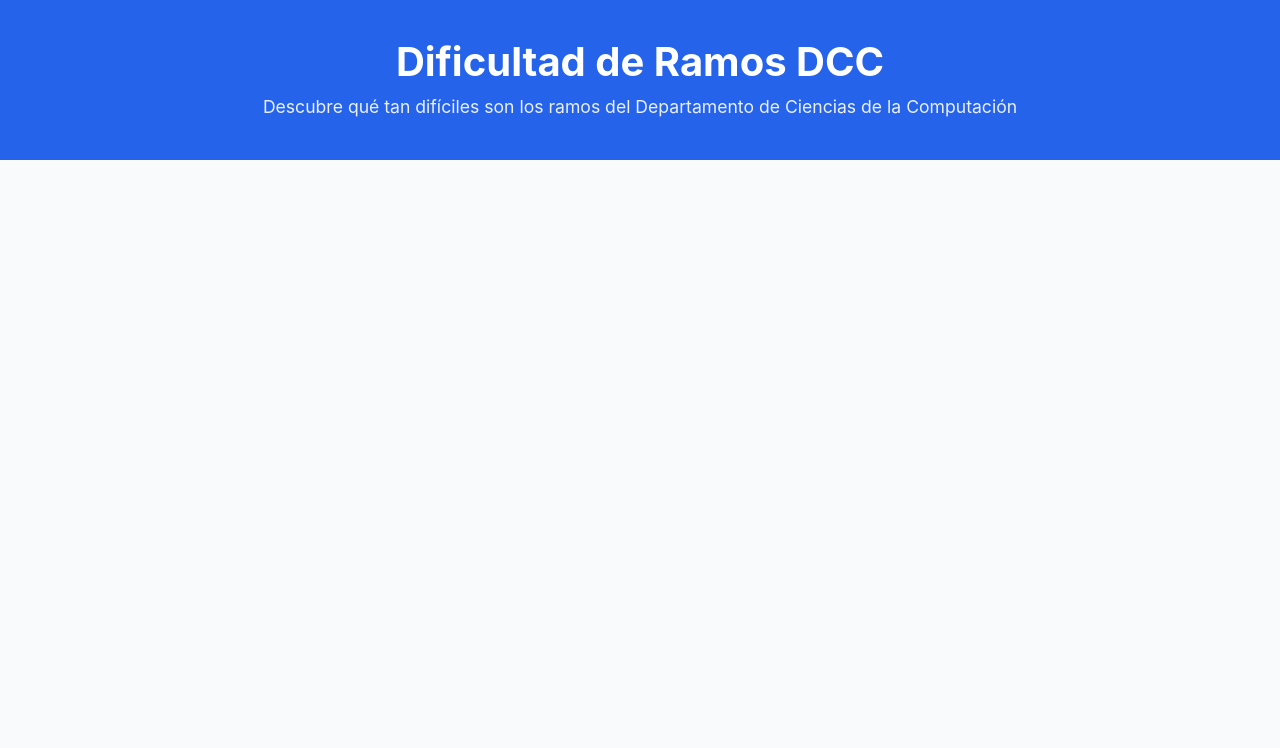
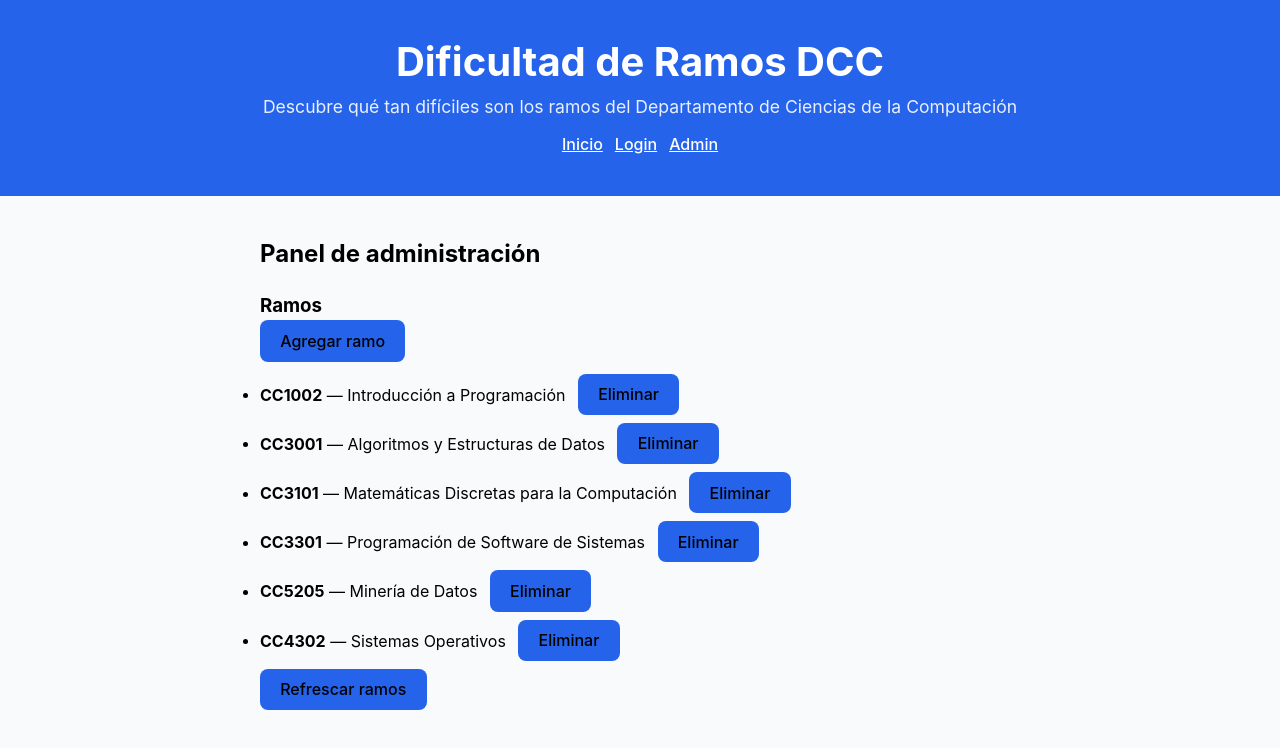
Before and after one commit to ZamayaT/proyectoWeb, a React (Vite) app in the folder frontend/: page /admin in a window 1280 px wide. Shown: the top 748 px of the page. Built offline with nearby package versions, Linux system fonts and the light colour scheme.

Commit message:
:feat: implement login and admin views plus routing

```diff
--- /dev/null
+++ b/frontend/src/Admin.tsx
@@ -0,0 +1,93 @@
+import { useEffect, useState } from 'react';
+import axios from 'axios';
+import { ramos } from './ramos';
+
+type Course = {
+  _id: string;
+  code: string;
+  name: string;
+  difficulty: number;
+  required: boolean;
+}
+
+export default function Admin() {
+  const [courses, setCourses] = useState<Course[]>([]);
+  const [loading, setLoading] = useState(false);
+  const [message, setMessage] = useState<string | null>(null);
+  const [showAdd, setShowAdd] = useState(false);
+  const [newName, setNewName] = useState('');
+  const [newCode, setNewCode] = useState('');
+
+  // Traemos los cursos estaticos por ahora
+  const getCourses = async () => {
+    try {
+      setLoading(true);
+      const mapped = ramos.map(r => ({
+        _id: r.id,
+        code: r.codigo,
+        name: r.nombre,
+        difficulty: r.dificultad,
+        required: false,
+      }));
+      setCourses(mapped);
+    } finally { setLoading(false); }
+  }
+
+  useEffect(() => {
+    getCourses();
+  }, []);
+
+  // Eliminar ramo (localmente por ahora)
+  const deleteCourse = async (id: string) => {
+    setCourses(prev => prev.filter(c => c._id !== id));
+    setMessage('Ramo eliminado (localmente por ahora)');
+  }
+
+  return (
+    <div style={{ padding: 20, color: 'black', maxWidth: 800, margin: '0 auto' }}>
+      <h2>Panel de administración</h2>
+      {message && <p>{message}</p>}
+      <section style={{ marginTop: 20 }}>
+        <h3>Ramos</h3>
+        <div style={{ marginBottom: 12 }}>
+          <button style={{ background: '#2563eb' }} onClick={() => setShowAdd(s => !s)}>{showAdd ? 'Cancelar' : 'Agregar ramo'} </button>
+        </div>
+        {showAdd && (
+          <div style={{ marginBottom: 12, padding: 10, border: '1px solid #ddd' }}>
+            <div style={{ marginBottom: 8 }}>
+              <label>Nombre</label>
+              <input value={newName} onChange={e => setNewName(e.target.value)} style={{ marginLeft: 8, background:'#2563eb' }} />
+            </div>
+            <div style={{ marginBottom: 8 }}>
+              <label>Codigo</label>
+              <input value={newCode} onChange={e => setNewCode(e.target.value)} style={{ marginLeft: 8, background:'#2563eb' }} />
+            </div>
+            <div>
+              <button onClick={() => {
+                if (!newName.trim() || !newCode.trim()) { setMessage('Nombre y codigo requeridos'); return; }
+                const id = Date.now().toString();
+                const newCourse = { _id: id, code: newCode.trim(), name: newName.trim(), difficulty: 0, required: false };
+                setCourses(prev => [newCourse, ...prev]);
+                setNewName(''); setNewCode(''); setShowAdd(false); setMessage('Ramo agregado (localmente por ahora)');
+              }} style={{background:'#2563eb'}}>Crear ramo</button>
+            </div>
+          </div>
+        )}
+        {loading ? <p>Cargando...</p> : (
+          <div>
+            {courses.length === 0 && <p>No hay ramos</p>}
+            <ul>
+              {courses.map(c => (
+                <li key={c._id} style={{ marginBottom: 8 }}>
+                  <strong>{c.code}</strong> — {c.name} {' '}
+                  <button onClick={() => deleteCourse(c._id)} style={{ marginLeft: 8, background:'#2563eb' }}>Eliminar</button>
+                </li>
+              ))}
+            </ul>
+            <button onClick={getCourses} style={{background:'#2563eb'}}>Refrescar ramos</button>
+          </div>
+        )}
+      </section>
+    </div>
+  )
+}
--- a/frontend/src/App.tsx
+++ b/frontend/src/App.tsx
@@ -1,6 +1,8 @@
-import { BrowserRouter as Router, Routes, Route } from 'react-router-dom';
+import { BrowserRouter as Router, Routes, Route, Link } from 'react-router-dom';
 import ListaRamos from './ListaRamos';
 import DetalleRamo from './DetalleRamo';
+import Login from './Login';
+import Admin from './Admin';
 import './App.css';
 
 // Para correr, npm run dev en frontend y npx json-server --port 3001 db.json
@@ -27,12 +29,19 @@ function App() {
           <p style={{ fontSize: '1.1rem', opacity: '0.9' }}>
             Descubre qué tan difíciles son los ramos del Departamento de Ciencias de la Computación
           </p>
+          <nav style={{ marginTop: '12px' }}>
+            <Link to="/" style={{ color: 'white', marginRight: '12px', textDecoration: 'underline' }}>Inicio</Link>
+            <Link to="/login" style={{ color: 'white', textDecoration: 'underline' }}>Login</Link>
+            <Link to="/admin" style={{ color: 'white', marginLeft: '12px', textDecoration: 'underline' }}>Admin</Link>
+          </nav>
         </header>
 
         <main>
           <Routes>
             <Route path="/" element={<ListaRamos />} />
             <Route path="/ramo/:id" element={<DetalleRamo />} />
+            <Route path="/login" element={<Login />} />
+            <Route path="/admin" element={<Admin />} />
           </Routes>
         </main>
       </div>
--- /dev/null
+++ b/frontend/src/Login.tsx
@@ -0,0 +1,70 @@
+import { useState } from 'react';
+import axios from 'axios';
+
+export default function Login() {
+  const [username, setUsername] = useState('');
+  const [password, setPassword] = useState('');
+  const [message, setMessage] = useState<string | null>(null);
+
+  const handleSubmit = async (e: React.FormEvent) => {
+    e.preventDefault();
+    setMessage(null);
+
+    try {
+        // Consultamos api/login con username y password para hacer login
+      const res = await axios.post('/api/login', { username, password });
+      if (res.status === 200) {
+        setMessage('Login exitoso');
+      } else {
+        setMessage('Error en el login');
+      }
+    } catch (err: any) {
+      if (err.response.status === 404) {
+        setMessage('No se encuentra el endpoint /api/login');
+      } else {
+        setMessage('Error al contactar el servidor');
+      }
+    }
+  }
+
+  const handleRegister = async () => {
+    setMessage(null);
+    try {
+        // Intentamos crear usuario en /api/user con username y password
+      const res = await axios.post('/api/user', { username, password });
+      if (res.status === 201) {
+        setMessage('Usuario registrado correctamente.');
+      } else {
+        setMessage('Error al registrar usuario');
+      }
+    } catch (err: any) {
+        // Error de backend
+      if (err.response && err.response.data && err.response.data.error) {
+        setMessage(err.response.data.error);
+      } else {
+        setMessage('Error al registrar usuario');
+      }
+    }
+  }
+
+  return (
+    <div style={{ maxWidth: 480, margin: '20px auto', padding: 20, background: 'white', borderRadius: 8, color: 'black' }}>
+      <h2>Login</h2>
+      <form onSubmit={handleSubmit}>
+        <div style={{ marginBottom: 12 }}>
+          <label>Usuario</label>
+          <input value={username} onChange={e => setUsername(e.target.value)} style={{ width: '100%', padding: 8, background: "#2563eb" }} />
+        </div>
+        <div style={{ marginBottom: 12 }}>
+          <label>Contraseña</label>
+          <input type="password" value={password} onChange={e => setPassword(e.target.value)} style={{ width: '100%', padding: 8, background: "#2563eb" }} />
+        </div>
+        <div style={{ display: 'flex', gap: 8 }}>
+          <button type="submit" style={{ padding: '8px 12px', background: '#2563eb' }}>Entrar</button>
+          <button type="button" onClick={handleRegister} style={{ padding: '8px 12px', background:'#2563eb' }}>Registrar</button>
+        </div>
+      </form>
+      {message && <p style={{ marginTop: 12, color: 'black' }}>{message}</p>}
+    </div>
+  )
+}
```
